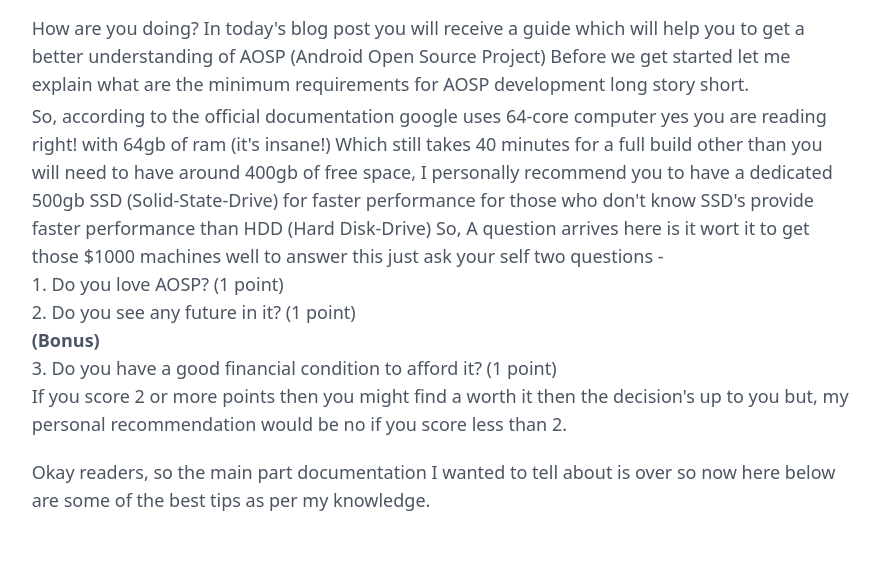
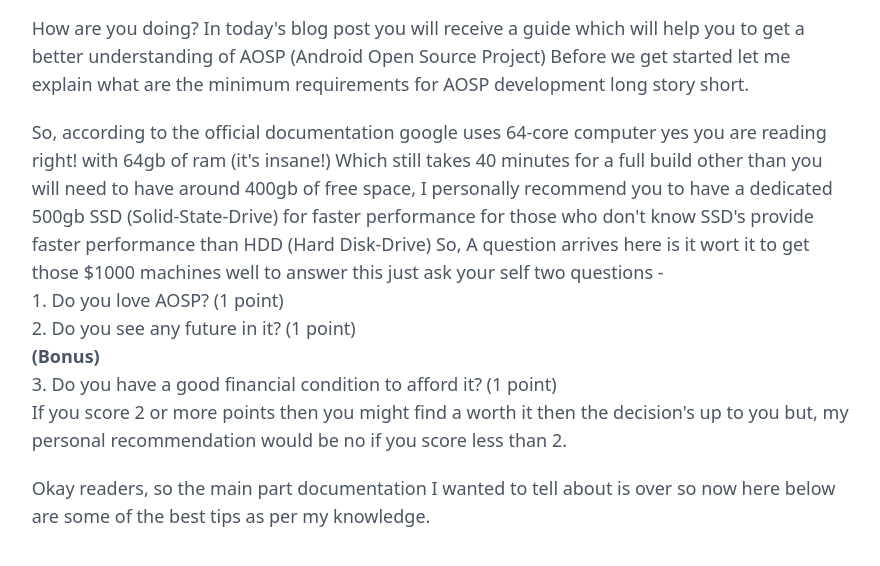
Before and after one commit to Finite-Code/Tech-Rituals.cf, a plain HTML site: page Posts/a-beginners-guide-to-aosp.html in a window 1280 px wide. Shown: the part 628-1194 px from the top of the page, without its empty margins (199-1079 px from the left). Drawn offline with nearby package versions, Linux system fonts and the light colour scheme; files whose address does not match are found by name.

Commit message:
Update a-beginners-guide-to-aosp.html

```diff
--- a/Posts/a-beginners-guide-to-aosp.html
+++ b/Posts/a-beginners-guide-to-aosp.html
@@ -33,7 +33,7 @@
   which will help you to get a better understanding of AOSP (Android Open Source Project)
   Before we get started let me explain what are the minimum requirements for AOSP development
   long story short.</p>
-  <p class="ml-1 text-lg bold-text text-left pt-1">
+  <p class="ml-1 text-lg bold-text text-left pt-5">
     So, according to the official documentation google uses 64-core
      computer yes you are reading right! with 64gb of ram (it's insane!)
       Which still takes 40 minutes for a full build other than you will
```
